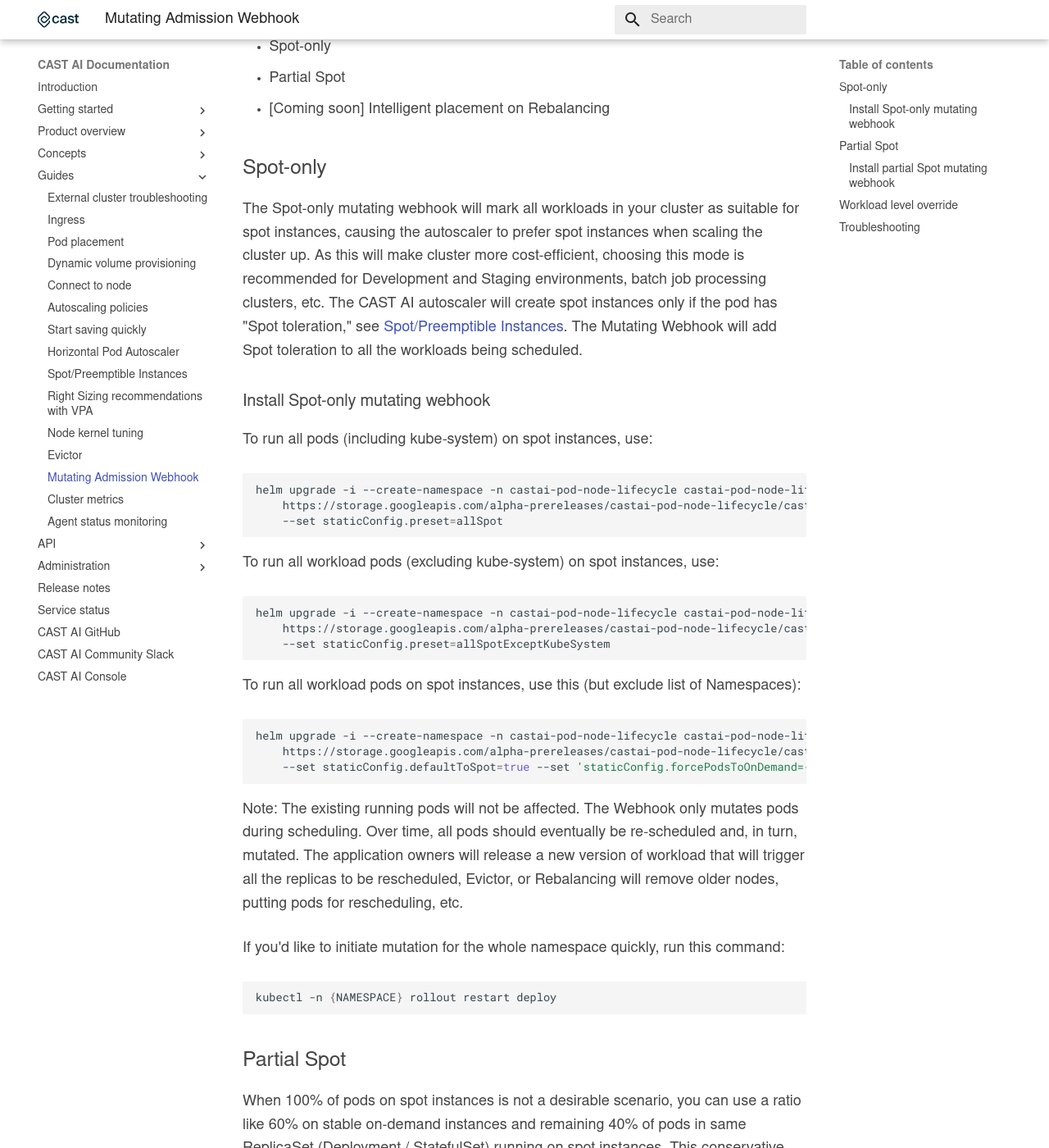
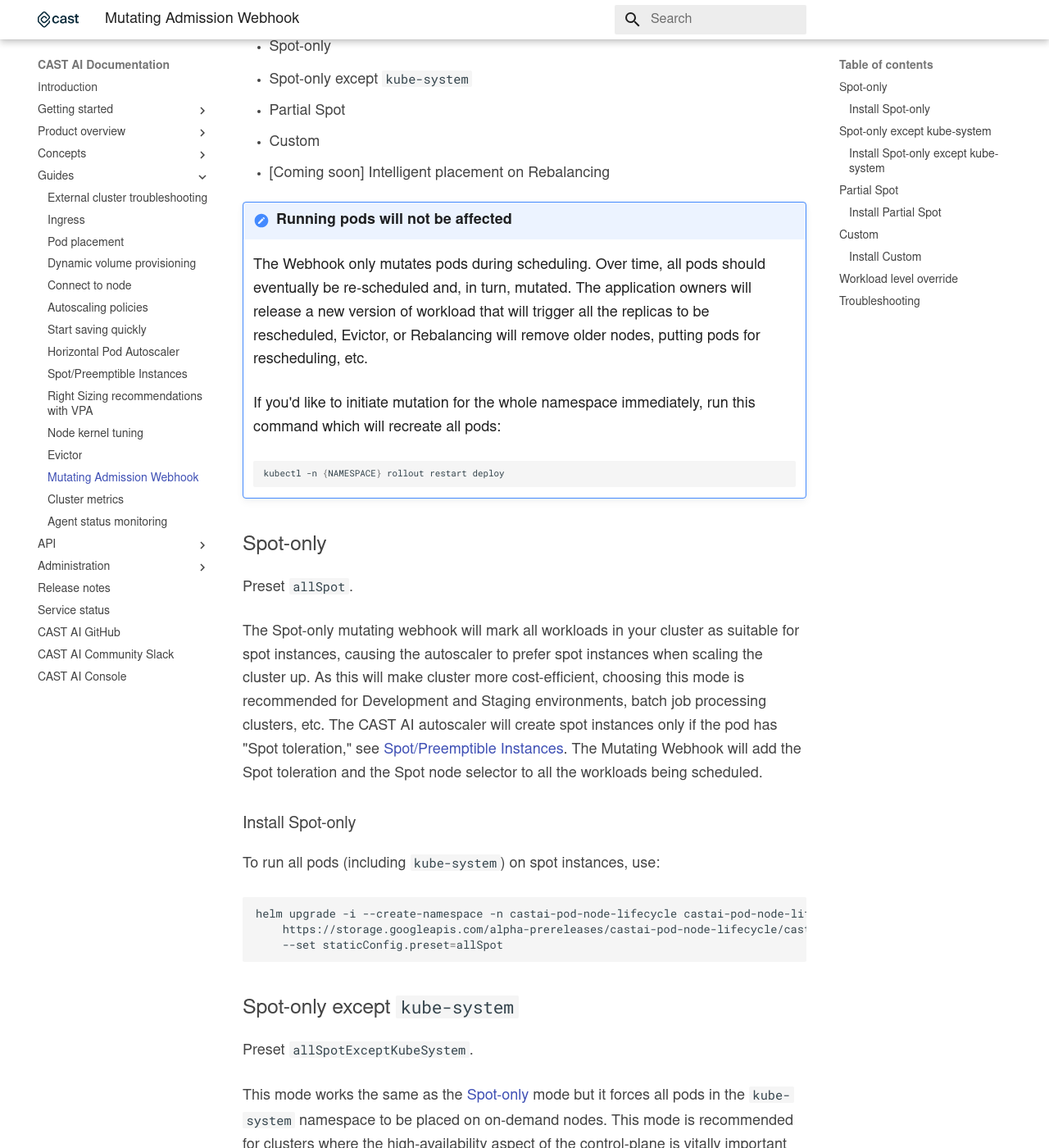
Before and after one commit to castai/docs, an MkDocs documentation site: the page built from docs/guides/mutating-admision-webhook.md, in a window 1280 px wide and 1400 px high, scrolled down 470 px. Shown: the whole window at 82% size. Built offline with MkDocs 1.6.1 and Material for MkDocs 9.7.7, drawn with Linux system fonts in a browser that asks for light colours; some web fonts are replaced; some of the changed text lies outside the part shown.

Commit message:
chore(spot-only-webhook): update docs about custom configuration (#191)

````diff
--- a/docs/guides/mutating-admision-webhook.md
+++ b/docs/guides/mutating-admision-webhook.md
@@ -9,23 +9,32 @@
 Whenever there's a request to schedule a pod, the CAST AI Mutating Admission Webhook (in short, mutating webhook) will mutate
 workload manifest - for example, adding spot toleration to influence the desired pod placement by the Kubernetes Scheduler.
 
-CAST AI Mutating Admission Webhook modes:
+CAST AI Mutating Admission Webhook presets:
 
 - Spot-only
+- Spot-only except `kube-system`
 - Partial Spot
+- Custom
 - [Coming soon] Intelligent placement on Rebalancing
+
+!!! note "Running pods will not be affected"
+    The Webhook only mutates pods during scheduling. Over time, all pods should eventually be re-scheduled and, in turn, mutated. The application owners will release a new version of workload that will trigger all the replicas to be rescheduled, Evictor, or Rebalancing will remove older nodes, putting pods for rescheduling, etc.
+
+    If you'd like to initiate mutation for the whole namespace immediately, run this command which will recreate all pods:
+
+    ```shell
+    kubectl -n {NAMESPACE} rollout restart deploy
+    ```
 
 ## Spot-only
 
-The Spot-only mutating webhook will mark all workloads in your cluster as suitable for spot instances, causing the autoscaler to prefer
-spot instances when scaling the cluster up. As this will make cluster more cost-efficient, choosing this mode is recommended
-for Development and Staging environments, batch job processing clusters, etc. The CAST AI autoscaler will create spot instances
-only if the pod has "Spot toleration," see [Spot/Preemptible Instances](spot.md). The Mutating Webhook will add Spot toleration to
-all the workloads being scheduled.
+Preset `allSpot`.
 
-### Install Spot-only mutating webhook
+The Spot-only mutating webhook will mark all workloads in your cluster as suitable for spot instances, causing the autoscaler to prefer spot instances when scaling the cluster up. As this will make cluster more cost-efficient, choosing this mode is recommended for Development and Staging environments, batch job processing clusters, etc. The CAST AI autoscaler will create spot instances only if the pod has "Spot toleration," see [Spot/Preemptible Instances](spot.md). The Mutating Webhook will add the Spot toleration and the Spot node selector to all the workloads being scheduled.
 
-To run all pods (including kube-system) on spot instances, use:
+### Install Spot-only
+
+To run all pods (including `kube-system`) on spot instances, use:
 
 ```shell
 helm upgrade -i --create-namespace -n castai-pod-node-lifecycle castai-pod-node-lifecycle \
@@ -33,7 +42,15 @@
     --set staticConfig.preset=allSpot
 ```
 
-To run all workload pods (excluding kube-system) on spot instances, use:
+## Spot-only except `kube-system`
+
+Preset `allSpotExceptKubeSystem`.
+
+This mode works the same as the [Spot-only](#spot-only) mode but it forces all pods in the `kube-system` namespace to be placed on on-demand nodes. This mode is recommended for clusters where the high-availability aspect of the control-plane is vitally important while other pods can tolerate spot interruptions.
+
+### Install Spot-only except `kube-system`
+
+To run all pods excluding `kube-system` on spot instances, use:
 
 ```shell
 helm upgrade -i --create-namespace -n castai-pod-node-lifecycle castai-pod-node-lifecycle \
@@ -41,33 +58,13 @@
     --set staticConfig.preset=allSpotExceptKubeSystem
 ```
 
-To run all workload pods on spot instances, use this (but exclude list of Namespaces):
-
-```shell
-helm upgrade -i --create-namespace -n castai-pod-node-lifecycle castai-pod-node-lifecycle \
-    https://storage.googleapis.com/alpha-prereleases/castai-pod-node-lifecycle/castai-pod-node-lifecycle-latest.tgz \
-    --set staticConfig.defaultToSpot=true --set 'staticConfig.forcePodsToOnDemand={kube-system/.*,another-namespace/.*}'
-```
-
-Note: The existing running pods will not be affected. The Webhook only mutates pods during scheduling. Over time, all pods
-should eventually be re-scheduled and, in turn, mutated. The application owners will release a new version of workload that
-will trigger all the replicas to be rescheduled, Evictor, or Rebalancing will remove older nodes, putting pods for rescheduling,
-etc.
-
-If you'd like to initiate mutation for the whole namespace quickly, run this command:
-
-```shell
-kubectl -n {NAMESPACE} rollout restart deploy
-```
-
 ## Partial Spot
 
-When 100% of pods on spot instances is not a desirable scenario, you can use a ratio like 60% on stable on-demand instances and
-remaining 40% of pods in same ReplicaSet (Deployment / StatefulSet) running on spot instances. This conservative configuration
-ensures that there are enough pods on stable compute for the base load, but still allows achieving significant savings for pods
-above the base load by putting them on spot instances. This setup is recommended for all types of environment, from Production to Development.
+Preset `partialSpot`.
 
-### Install partial Spot mutating webhook
+When 100% of pods on spot instances is not a desirable scenario, you can use a ratio like 60% on stable on-demand instances and remaining 40% of pods in same ReplicaSet (Deployment / StatefulSet) running on spot instances. This conservative configuration ensures that there are enough pods on stable compute for the base load, but still allows achieving significant savings for pods above the base load by putting them on spot instances. This setup is recommended for all types of environment, from Production to Development.
+
+### Install Partial Spot
 
 For running 40% workload pods on spot instances and keep remaining pods of same ReplicaSet on on-demand instances, use:
 
@@ -83,6 +80,55 @@
 helm upgrade -i --create-namespace -n castai-pod-node-lifecycle castai-pod-node-lifecycle \
     https://storage.googleapis.com/alpha-prereleases/castai-pod-node-lifecycle/castai-pod-node-lifecycle-latest.tgz \
     --set staticConfig.defaultToSpot=false --set staticConfig.spotPercentageOfReplicaSet=70
+```
+
+## Custom
+
+No preset.
+
+This mode can be adjusted to match the needs and requirements of your cluster. Instead of choosing a specific preset, you configure the behavior yourself.
+
+| Key | Type | Default | Description |
+| --- | --- | --- | --- |
+| `staticConfig.defaultToSpot` | boolean | `true` | Should the webhook add spot tolerations and node selectors to pods all pods which don't match other rules? |
+| `staticConfig.spotPercentageOfReplicaSet` | int | `0` | The percentage of pods (per ReplicaSet) which should be put on Spot instances. Acceptable values `[1-99]`. `0` means the feature is turned off. |
+| `staticConfig.ignorePods` | list of `PodAffinityTerm` | `[]` | Terms describing the label selectors for pods which should be ignored by the webhook. |
+| `staticConfig.forcePodsToSpot` | list of `PodAffinityTerm` | `[]` | Terms describing the label selectors for pods which should be put on Spot instances. |
+| `staticConfig.forcePodsToOnDemand` | list of `PodAffinityTerm` | `[]` | Terms describing the label selectors for pods which should be put on Spot instances. |
+
+Schema description of the `PodAffinityTerm` object can be found in the official [kubernetes-api documentation](https://kubernetes.io/docs/reference/generated/kubernetes-api/v1.21/#podaffinityterm-v1-core). The property `topologyKey` is ignored and the property `namespaceSelector` is not yet supported.
+
+### Install Custom
+
+Here is an example of a `values.yaml` with custom rules defined:
+
+```yaml
+staticConfig:
+  defaultToSpot: true
+  spotPercentageOfReplicaSet: 0
+  ignorePods:
+    - labelSelector:
+        matchLabels:
+          app.kubernetes.io/name: ignored-pod
+  forcePodsToSpot:
+    - labelSelector:
+        matchExpressions:
+          - key: app.kubernetes.io/name
+            operator: In
+            values:
+              - spot-pod-1
+              - spot-pod-2
+  forcePodsToOnDemand:
+    - matchNamespaces:
+        - kube-system
+```
+
+To install the webhook with these custom rules, execute this command:
+
+```shell
+helm upgrade -i --create-namespace -n castai-pod-node-lifecycle castai-pod-node-lifecycle \
+    https://storage.googleapis.com/alpha-prereleases/castai-pod-node-lifecycle/castai-pod-node-lifecycle-latest.tgz \
+    --values values.yaml
 ```
 
 ## Workload level override
````
Also changed, not shown: .markdownlint.json.
